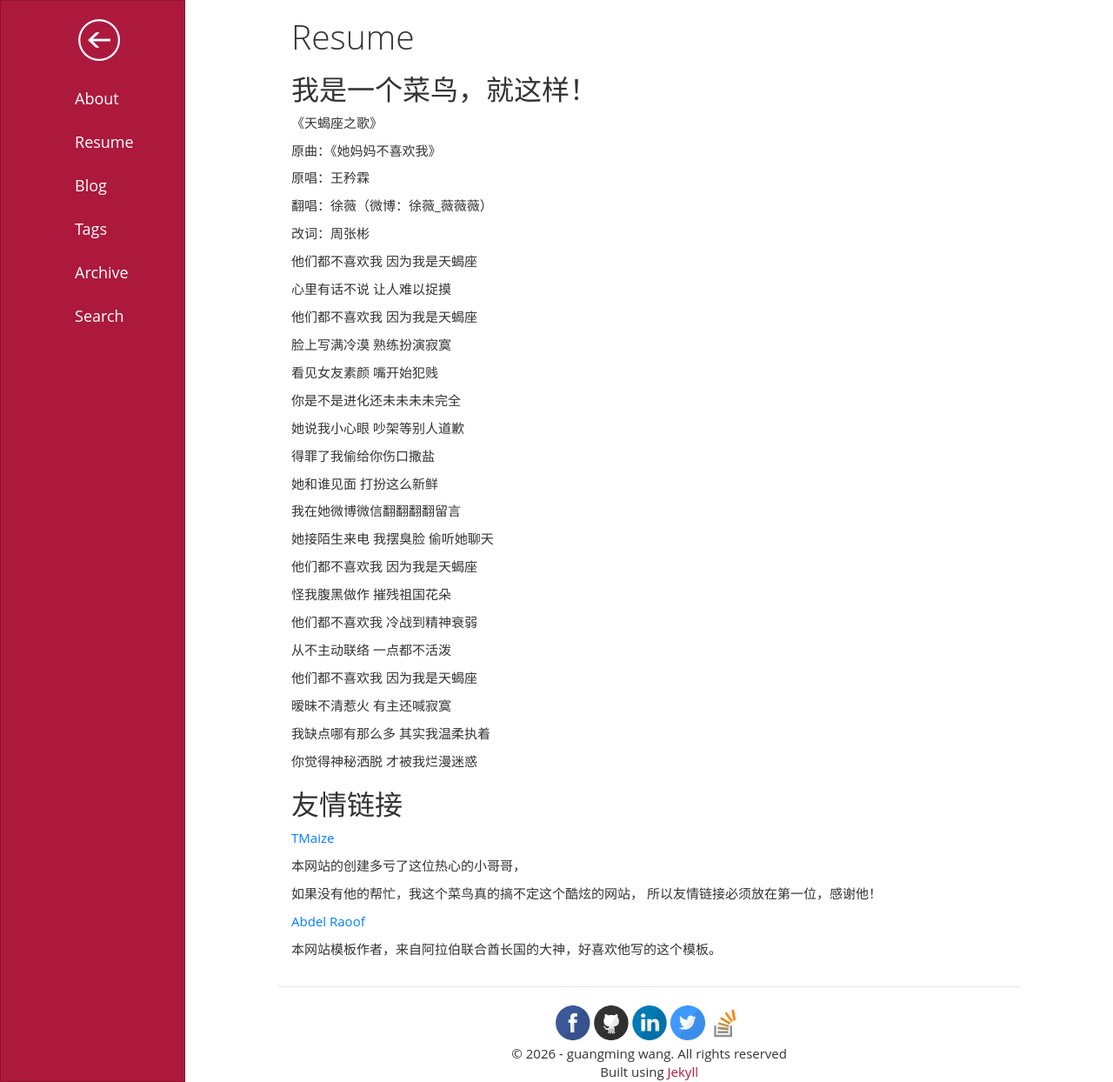
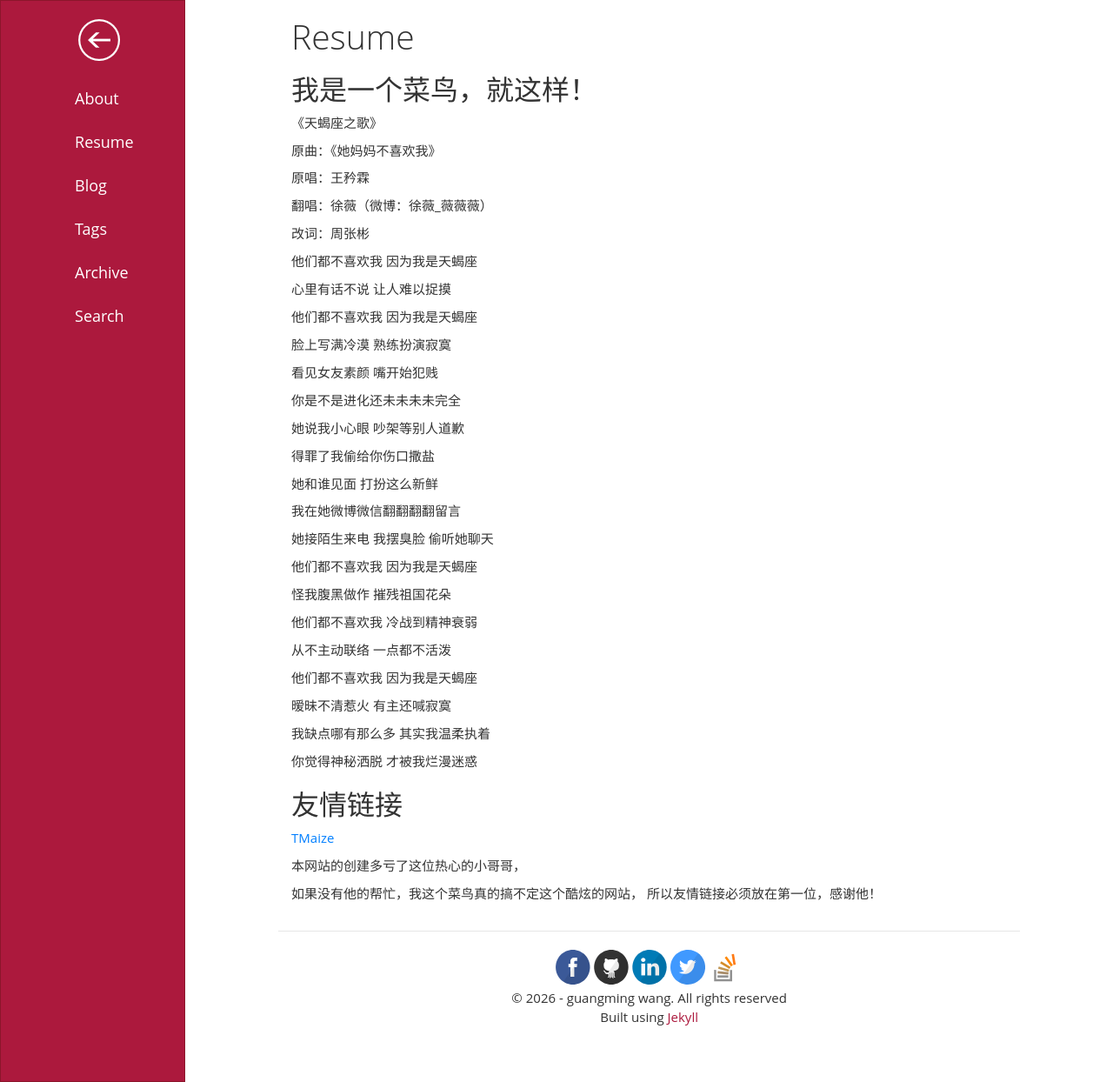
Before and after one commit to no1guangming/no1guangming.github.io, a Jekyll site: the page built from resume/index.md, in a window 1280 px wide and 1244 px high. Shown: the whole window at 87% size. Built offline with Jekyll 4.4.1, drawn with Linux system fonts in a browser that asks for light colours.

Commit message:
Update index.md

```diff
--- a/resume/index.md
+++ b/resume/index.md
@@ -89,8 +89,3 @@ theme: red
 
 如果没有他的帮忙，我这个菜鸟真的搞不定这个酷炫的网站，
 所以友情链接必须放在第一位，感谢他！
-
-
-[Abdel Raoof](http://abdelraoof.com/)
-
-本网站模板作者，来自阿拉伯联合酋长国的大神，好喜欢他写的这个模板。
```
